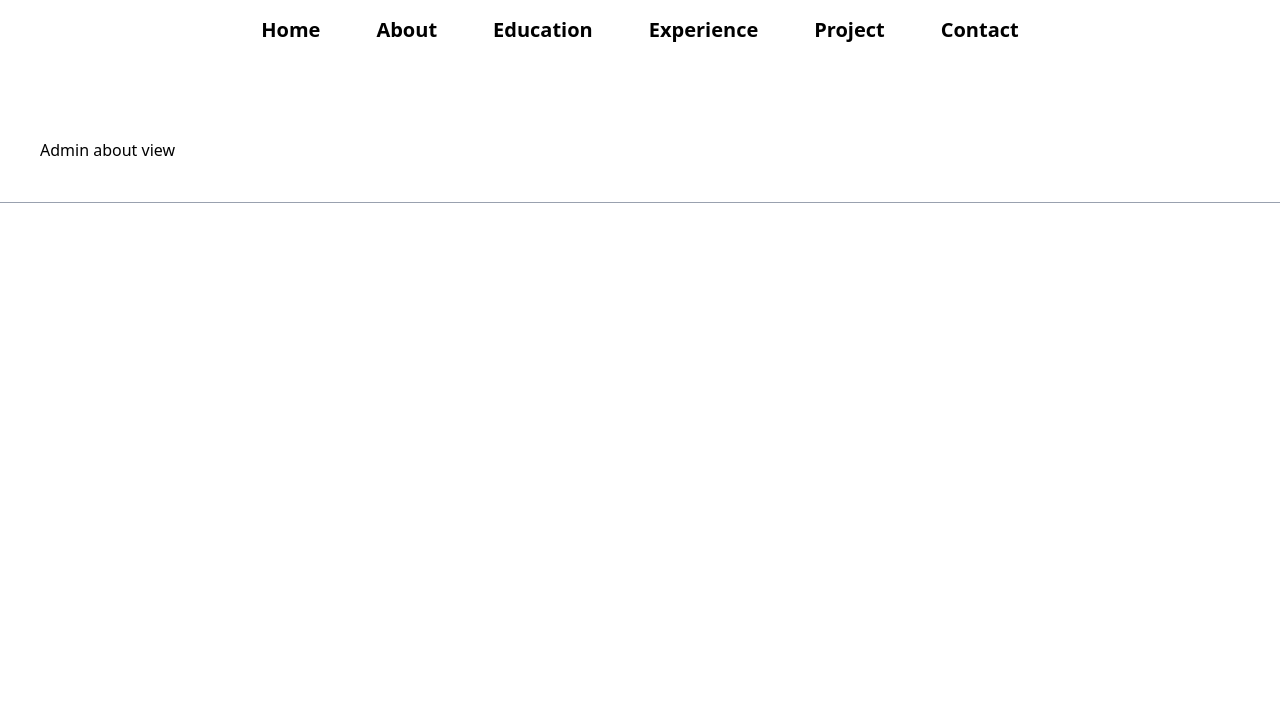
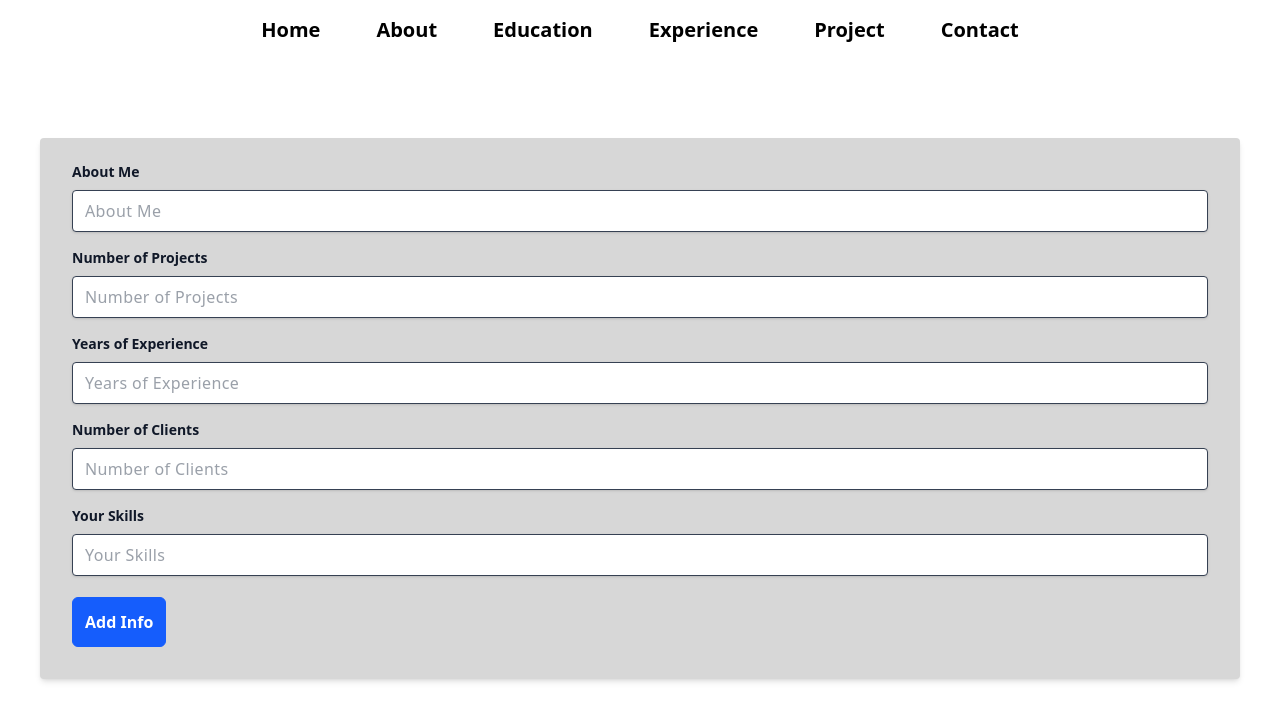
Before and after one commit to metalredlind/nextjs-portofolio, a Next.js app: page /admin in a window 1280 px wide. Both pictures are taken after a click on the button "About". Shown: the top 720 px of the page. Built offline with nearby package versions, Linux system fonts and the light colour scheme.

Commit message:
create form for home, about, experience, education and project in admin page

```diff
--- a/src/app/admin/page.jsx
+++ b/src/app/admin/page.jsx
@@ -10,12 +10,45 @@ import { useState } from 'react';
 const initializeHomeFormData = {
     heading: "",
     summary: ""
-}
+};
+
+const initializeAboutFormData = {
+    aboutme: "",
+    noofprojects: "",
+    yearofexperience: "",
+    noofclients: "",
+    skills: ""
+};
+
+const initializeExperienceFormData = {
+    position: "",
+    company: "",
+    duration: "",
+    location: "",
+    jobprofile: ""
+};
+
+const initializeEducationFormData = {
+    degree: "",
+    year: "",
+    college: ""
+};
+
+const initializeProjectFormData = {
+    name: "",
+    website: "",
+    technologies: "",
+    github: ""
+};
 
 export default function AdminView(){
 
     const [currentSelectedTab, setCurrentSelectedTab] = useState('home');
     const [homeViewFormData, setHomeViewFromData] = useState(initializeHomeFormData);
+    const [aboutViewFormData, setAboutViewFromData] = useState(initializeAboutFormData);
+    const [experienceViewFormData, setExperienceViewFromData] = useState(initializeExperienceFormData);
+    const [educationViewFormData, setEducationViewFromData] = useState(initializeEducationFormData);
+    const [projectViewFormData, setProjectViewFromData] = useState(initializeProjectFormData);
     const menuItem = [
         {
             id: 'home',
@@ -28,22 +61,34 @@ export default function AdminView(){
         {
             id: 'about',
             label: 'About',
-            component: <AdminAboutView />
+            component: <AdminAboutView
+                formData = {aboutViewFormData}
+                setFormData = {setAboutViewFromData}
+            />
         },
         {
             id: 'education',
             label: 'Education',
-            component: <AdminEducationView />
+            component: <AdminEducationView
+                formData = {educationViewFormData}
+                setFormData = {setEducationViewFromData}
+            />
         },
         {
             id: 'experience',
             label: 'Experience',
-            component: <AdminExperienceView />
+            component: <AdminExperienceView
+                formData = {experienceViewFormData}
+                setFormData = {setExperienceViewFromData}
+            />
         },
         {
             id: 'project',
             label: 'Project',
-            component: <AdminProjectView />
+            component: <AdminProjectView
+                formData = {projectViewFormData}
+                setFormData = {setProjectViewFromData}
+            />
         },
         {
             id: 'contact',
--- a/src/components/admin-view/about/index.jsx
+++ b/src/components/admin-view/about/index.jsx
@@ -1,4 +1,55 @@
 'use client'
-export default function AdminAboutView(){
-    return <div>Admin about view</div>
+
+import FormControls from "../form-controls"
+
+const controls = [
+    {
+        name: 'aboutme',
+        placeholder: 'About Me',
+        type: 'text',
+        label: 'About Me'
+    },
+    {
+        name: 'noofprojects',
+        placeholder: 'Number of Projects',
+        type: 'text',
+        label: 'Number of Projects'
+    },
+    {
+        name: 'yearofexperience',
+        placeholder: 'Years of Experience',
+        type: 'text',
+        label: 'Years of Experience'
+    },
+    {
+        name: 'noofclients',
+        placeholder: 'Number of Clients',
+        type: 'text',
+        label: 'Number of Clients'
+    },
+    {
+        name: 'skills',
+        placeholder: 'Your Skills',
+        type: 'text',
+        label: 'Your Skills'
+    },
+]
+
+
+export default function AdminAboutView({formData, setFormData}){
+    console.log(formData);
+    return (
+            <div className="w-full">
+                    <div className="bg-[#d7d7d7] shadow-md rounded px-8 pt-6 pb-8 mb-4">
+                    <FormControls
+                        controls={controls}
+                        formData={formData}
+                        setFormData={setFormData}
+                    />
+                    <button className="mt-[5px] border border-blue-600 bg-blue-600 text-white p-3 font-bold text-[16px] focus:bg-blue-400 rounded-md">
+                        Add Info
+                    </button>
+                </div>
+            </div>
+        )
 }
--- a/src/components/admin-view/education/index.jsx
+++ b/src/components/admin-view/education/index.jsx
@@ -1,4 +1,42 @@
 'use client'
-export default function AdminEducationView(){
-    return <div>Admin education view</div>
+
+import FormControls from "../form-controls"
+
+const controls = [
+    {
+        name: 'degree',
+        placeholder: 'Degree Name',
+        type: 'text',
+        label: 'Degree Name'
+    },
+    {
+        name: 'year',
+        placeholder: 'Year',
+        type: 'text',
+        label: 'Year'
+    },
+    {
+        name: 'college',
+        placeholder: 'College Name',
+        type: 'text',
+        label: 'College Name'
+    }
+]
+
+export default function AdminEducationView({formData, setFormData}){
+    console.log(formData);
+            return (
+                <div className="w-full">
+                    <div className="bg-[#d7d7d7] shadow-md rounded px-8 pt-6 pb-8 mb-4">
+                    <FormControls
+                        controls={controls}
+                        formData={formData}
+                        setFormData={setFormData}
+                    />
+                    <button className="mt-[5px] border border-blue-600 bg-blue-600 text-white p-3 font-bold text-[16px] focus:bg-blue-400 rounded-md">
+                        Add Education
+                    </button>
+                    </div>
+                </div>
+            );
 }
--- a/src/components/admin-view/experience/index.jsx
+++ b/src/components/admin-view/experience/index.jsx
@@ -1,4 +1,54 @@
 'use client'
-export default function AdminExperienceView(){
-    return <div>Admin experience view</div>
+
+import FormControls from "../form-controls"
+
+const controls = [
+    {
+        name: 'position',
+        placeholder: 'Position Name',
+        type: 'text',
+        label: 'Position Name'
+    },
+    {
+        name: 'company',
+        placeholder: 'Company Name',
+        type: 'text',
+        label: 'Company Name'
+    },
+    {
+        name: 'duration',
+        placeholder: 'Durations',
+        type: 'text',
+        label: 'Durations'
+    },
+    {
+        name: 'location',
+        placeholder: 'Location of Company',
+        type: 'text',
+        label: 'Location of Company'
+    },
+    {
+        name: 'jobprofile',
+        placeholder: 'Job Profile',
+        type: 'text',
+        label: 'Job Profile'
+    }
+]
+
+export default function AdminExperienceView({formData, setFormData}){
+    console.log(formData);
+        return (
+                <div className="w-full">
+                        <div className="bg-[#d7d7d7] shadow-md rounded px-8 pt-6 pb-8 mb-4">
+                        <FormControls
+                            controls={controls}
+                            formData={formData}
+                            setFormData={setFormData}
+                        />
+                        <button className="mt-[5px] border border-blue-600 bg-blue-600 text-white p-3 font-bold text-[16px] focus:bg-blue-400 rounded-md">
+                            Add Experience
+                        </button>
+                    </div>
+                </div>
+            )
 }
--- a/src/components/admin-view/form-controls/index.js
+++ b/src/components/admin-view/form-controls/index.js
@@ -2,9 +2,9 @@
 export default function FormControls({controls, formData, setFormData}){
     return controls.map(controlItem =>
     <div className="mb-4">
-        <level className='block text-gray-700 text-sm font-bold mb-2'>
+        <div className='block text-gray-900 text-sm font-bold mb-2'>
             {controlItem.label}
-        </level>
+        </div>
         <input
             placeholder={controlItem.placeholder}
             type={controlItem.type}
--- a/src/components/admin-view/project/index.jsx
+++ b/src/components/admin-view/project/index.jsx
@@ -1,4 +1,48 @@
 'use client'
-export default function AdminProjectView(){
-    return <div>Admin project view</div>
+
+import FormControls from "../form-controls"
+
+const controls = [
+    {
+        name: 'name',
+        placeholder: 'Project Name',
+        type: 'text',
+        label: 'Project Name'
+    },
+    {
+        name: 'website',
+        placeholder: 'Website Name',
+        type: 'text',
+        label: 'Website Name'
+    },
+    {
+        name: 'technologies',
+        placeholder: 'Technologies Names',
+        type: 'text',
+        label: 'Technologies Names'
+    },
+    {
+        name: 'github',
+        placeholder: 'Github Link',
+        type: 'text',
+        label: 'Github Link'
+    }
+]
+
+export default function AdminProjectView({ formData, setFormData }) {
+    console.log(formData);
+    return (
+        <div className="w-full">
+            <div className="bg-[#d7d7d7] shadow-md rounded px-8 pt-6 pb-8 mb-4">
+                <FormControls
+                    controls={controls}
+                    formData={formData}
+                    setFormData={setFormData}
+                />
+                <button className="mt-[5px] border border-blue-600 bg-blue-600 text-white p-3 font-bold text-[16px] focus:bg-blue-400 rounded-md">
+                    Add Experience
+                </button>
+            </div>
+        </div>
+    );
 }
```
